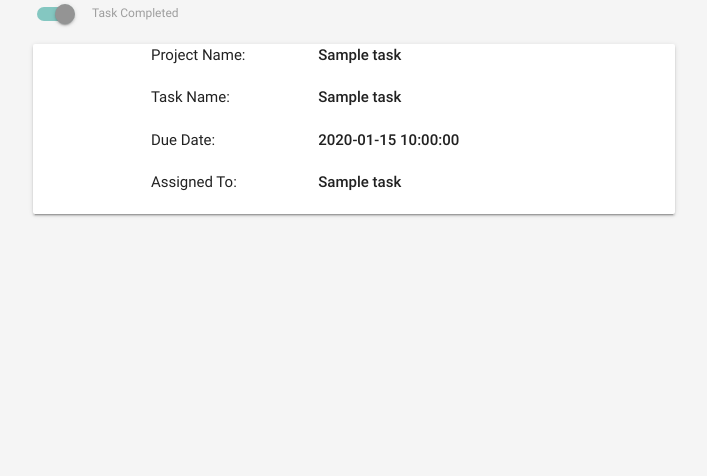
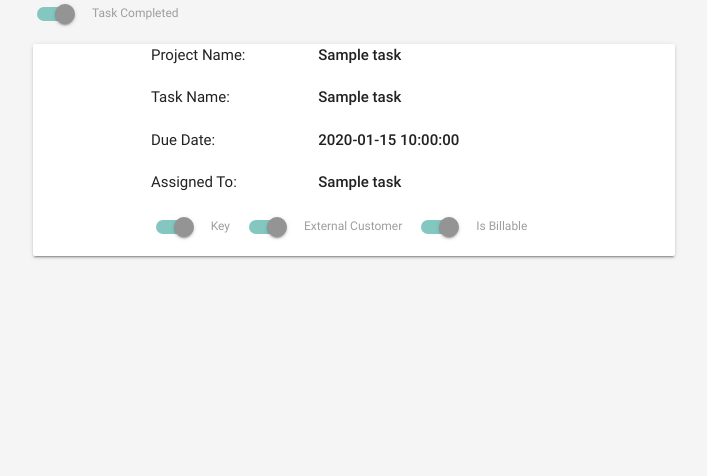
Before and after one commit to Mofarrell1967/task-tracker, a Flask app: page / in a window 1280 px wide. Shown: the part 131-607 px from the top of the page, without its empty margins (286-993 px from the left). Run offline with Flask 2, Linux system fonts and the light colour scheme; a database or web service that is not in the repository returns one stand-in record (values such as "Sample title"); some libraries are stand-ins or nearby versions.

Commit message:
Updated viewtasks.html with switches

```diff
--- a/templates/viewtasks.html
+++ b/templates/viewtasks.html
@@ -42,11 +42,43 @@
                     <div class="col s4">Assigned To: </div><strong>{{task.staff_name}}</strong>
                     </div>
 
+            <div class="row card-view">
+            <div class="switch">
+                                <label>
+                    {% if task.key %}
+                          <input id="key" name="key" disabled type="checkbox" checked>
+                    {% else %}
+                         <input id="key" name="key" disabled type="checkbox">
+                    {% endif%}
+                  <span class="lever"></span>
+                  Key
+                </label>
+                <label>
+                    {% if task.external %}
+                          <input id="external" name="external" disabled type="checkbox" checked>
+                    {% else %}
+                         <input id="external" name="external" disabled type="checkbox">
+                    {% endif%}
+                  <span class="lever"></span>
+                  External Customer
+                </label>
+                <label>
+                    {% if task.billable %}
+                          <input id="billable" name="billable" disabled type="checkbox" checked>
+                    {% else %}
+                         <input id="billable" name="billable" disabled type="checkbox">
+                    {% endif%}
+                  <span class="lever"></span>
+                  Is Billable
+                </label>
+            </div>
+        </div>
+              </div>
+             </div>
+                     </li>
 
-
-                     {% endfor %}
+        {% endfor %}
     </ul>
-
 </div>
 
 {% endblock %}
```
